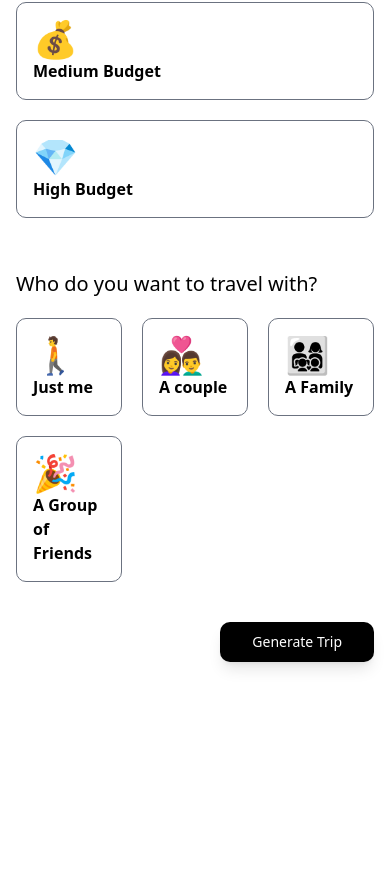
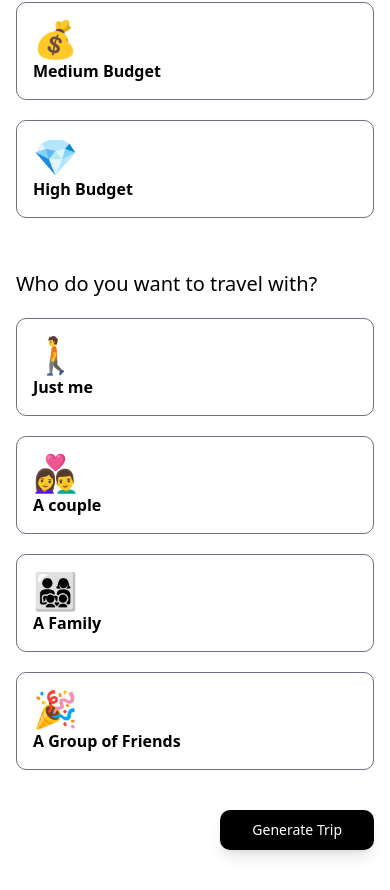
Before and after one commit to Arundhati-Bandyopadhyay/AI-TRAVEL-ASSISTANT, a React (Vite) app in the folder AI-TRAVEL-ASSISTANT/Frontend/: page /create-trip in a window 390 px wide. Shown: the part 832-1722 px from the top of the page. Before the commit the page ends 1534 px from the top, so only its background shows below. Built offline with nearby package versions, Linux system fonts and the light colour scheme.

Commit message:
who wants to visit issue solved

```diff
--- a/AI-TRAVEL-ASSISTANT/Frontend/src/components/create-trip/CreatetrIP.jsx
+++ b/AI-TRAVEL-ASSISTANT/Frontend/src/components/create-trip/CreatetrIP.jsx
@@ -247,7 +247,7 @@
   <h2 className="font-medium text-xl my-3">
     Who do you want to travel with?
   </h2>
-            <div className="grid grid-cols-3 gap-5 mt-5">
+  <div className="grid grid-cols-1 md:grid-cols-3 gap-5 mt-5">
     {SelectTravelLesList.map((item, index) => (
       <div
         key={index}
```
Lines whose indentation alone changed are shown as unchanged.
